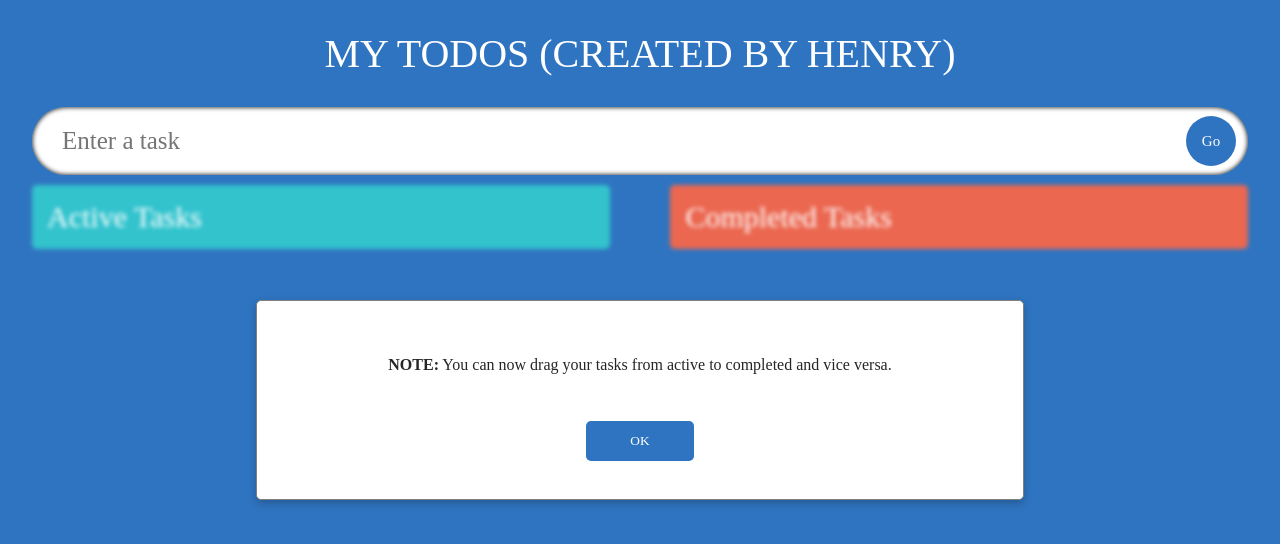
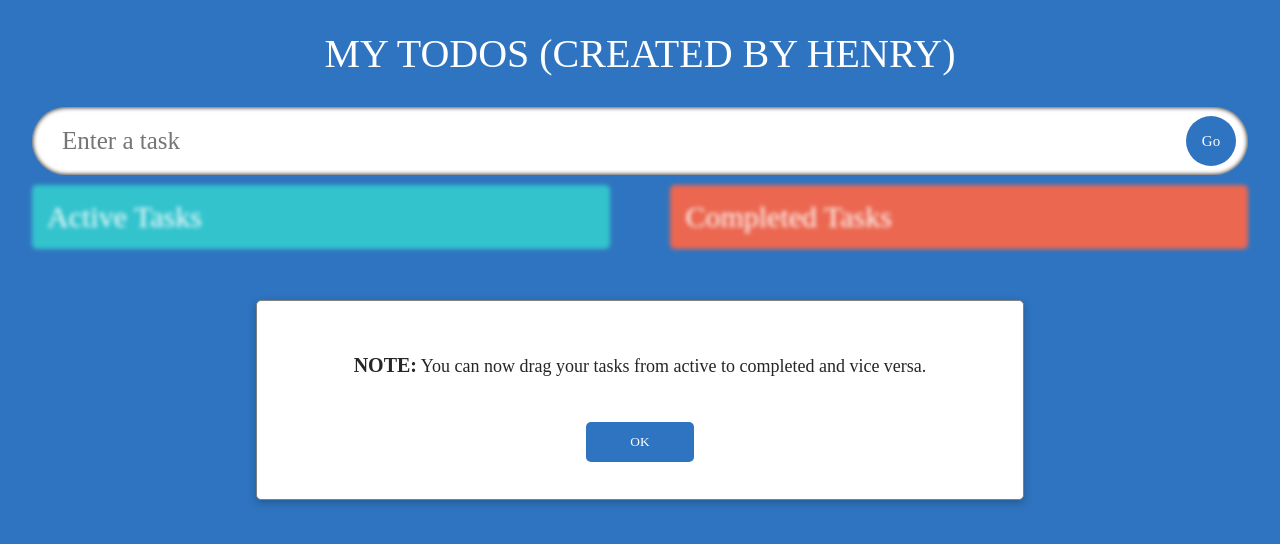
Before and after one commit to henrytrust1111/TodoList-Typescript, a React (Vite) app: page / in a window 1280 px wide. Shown: the top 544 px of the page. Built offline with nearby package versions, Linux system fonts and the light colour scheme; a web font is replaced by a local one.

Commit message:
popUpStyle3

```diff
--- a/src/components/PopStyle.css
+++ b/src/components/PopStyle.css
@@ -22,9 +22,13 @@
     border-radius: 5px;
     box-shadow: rgba(0, 0, 0, 0.24) 0px 3px 8px;
 }
-.deleteoption p{
+
+.new__feature--text{
     color: #272525;
+    text-align: center;
+    font-size: 18px;
 }
+
 .undel{
     width: 100%;
     height: 15%;
@@ -39,6 +43,7 @@
     color: red;
     cursor: pointer;
 }
+
 .deletediv{
     width: 70%;
     height: 50%;
--- a/src/components/PopUp.tsx
+++ b/src/components/PopUp.tsx
@@ -11,8 +11,8 @@ const PopUp: React.FC<Props> = ({ setOk }) => {
     <div className="deletealert">
       <div className="deleteoption">
         <div className="undel">{/* <MdCancel className='undo'/> */}</div>
-        <p>
-          <span style={{ fontWeight: "600" }}>NOTE:</span> You can now drag your
+        <p className="new__feature--text">
+          <span style={{ fontWeight: "600", fontSize:"20px" }}>NOTE:</span> You can now drag your
           tasks from active to completed and vice versa.
         </p>
         <div className="deletediv">
```
